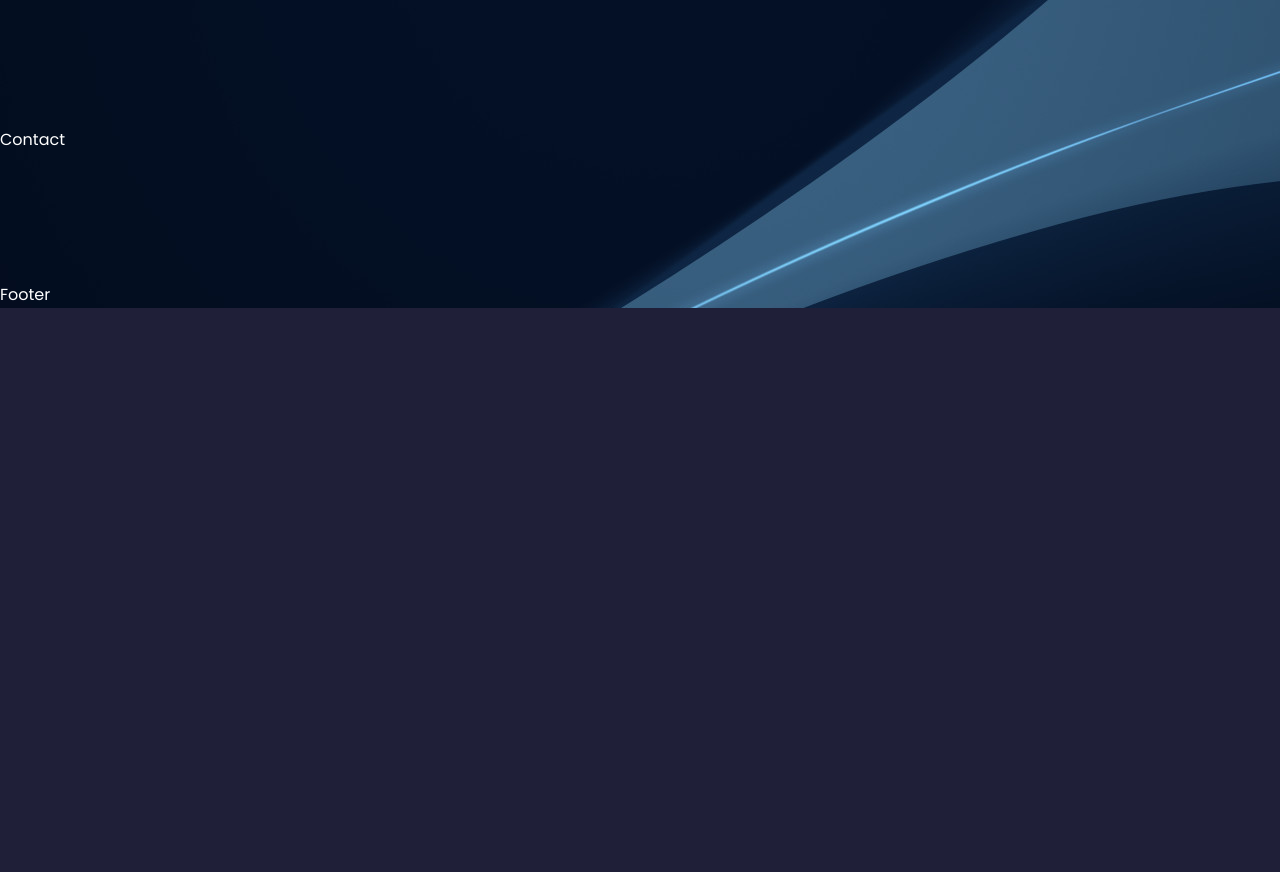
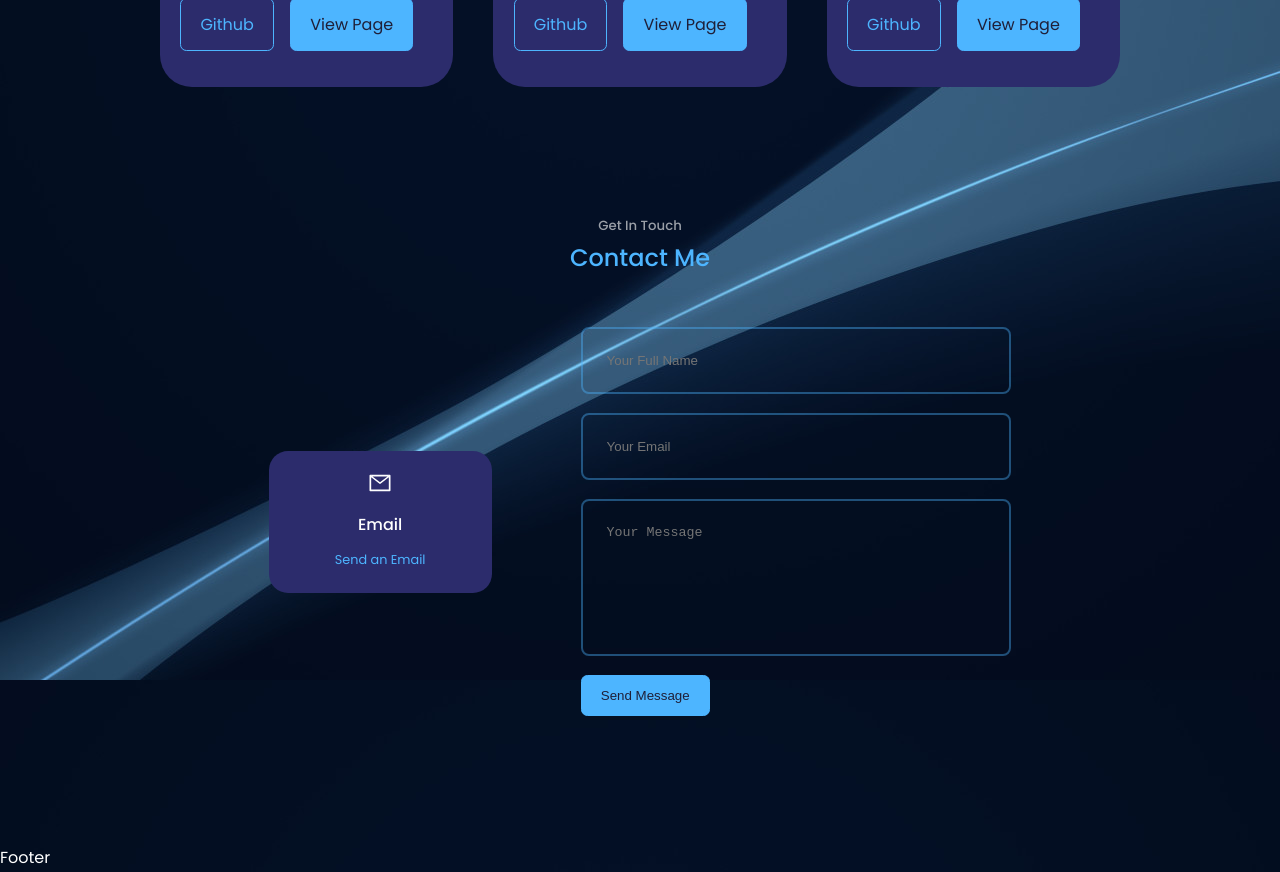
Before and after one commit to Kristixxg/react-portfolio, a React (Create React App) app: page / in a window 1280 px wide. Shown: the part 2920-3792 px from the top of the page. Before the commit the page ends 3228 px from the top, so only its background shows below. Built offline with nearby package versions, Linux system fonts and the light colour scheme.

Commit message:
add contact section

```diff
--- a/package.json
+++ b/package.json
@@ -3,9 +3,11 @@
   "version": "0.1.0",
   "private": true,
   "dependencies": {
+    "@emailjs/browser": "^3.6.2",
     "@testing-library/jest-dom": "^5.16.4",
     "@testing-library/react": "^13.3.0",
     "@testing-library/user-event": "^13.5.0",
+    "emailjs-com": "^3.2.0",
     "react": "^18.1.0",
     "react-dom": "^18.1.0",
     "react-icons": "^4.3.1",
--- a/src/components/contact/Contact.jsx
+++ b/src/components/contact/Contact.jsx
@@ -1,9 +1,45 @@
-import React from "react";
+import React, { useRef } from 'react';
 import './contact.css'
+import {AiOutlineMail} from 'react-icons/ai';
+import emailjs from '@emailjs/browser';
 
 const Contact = () => {
+    const form = useRef();
+    const sendEmail = (e) => {
+        e.preventDefault();
+
+        emailjs.sendForm('service_65y747q', 'template_dzn90ua', form.current, 'dx_UMkOWyHBANF96A')
+        .then((result) => {
+            console.log(result.text);
+            e.target.reset();
+        }, (error) => {
+            console.log(error.text);
+        });
+    };
+
+
     return (
-        <section id="contact">Contact</section>
+        <section id="contact">
+            <h5>Get In Touch</h5>
+            <h2>Contact Me</h2>
+
+            <div className="container contact__container">
+                <div className="contact__options">
+                    <article className="contact__option">
+                        <AiOutlineMail className="contanct__option-icon"/>
+                        <h4>Email</h4>
+                        {/* <h5>krisxxg@gmail.com</h5> */}
+                        <a href="mailto:krisxxg@gmail.com" target='#'>Send an Email</a>
+                    </article>
+                </div>
+                <form ref={form} onSubmit={sendEmail}>
+                    <input type="text" name="name" placeholder="Your Full Name" required/>
+                    <input type="email" name="email" placeholder="Your Email" required/>
+                    <textarea name="message" rows="7" placeholder="Your Message" required></textarea>
+                    <button type="submit" className="btn btn-primary">Send Message</button>
+                </form>
+            </div>
+        </section>
     )
 }
 
--- a/src/components/contact/contact.css
+++ b/src/components/contact/contact.css
@@ -0,0 +1,71 @@
+.container.contact__container {
+    width: 58%;
+    display: grid;
+    grid-template-columns: 30% 58%;
+    gap: 12%;
+}
+
+.contact__options {
+  /* display: flex;
+  flex-direction: column;
+  justify-content: center; */
+  margin: auto 0;
+}
+
+.contact__option {
+    background: var(--color-bg-variant);
+    padding: 1.2rem;
+    border-radius: 1.2rem;
+    text-align: center;
+    border: 1px solid transparent;
+    transition: var(--transition);
+}
+
+.contact__option:hover {
+    background: transparent;
+    border-color: var(--color-primary-variant);
+}
+
+.contanct__option-icon {
+    font-size: 1.5rem;
+    margin-bottom: 0.5rem;
+}
+
+.contact__option a {
+    margin-top: 0.7rem;
+    display: inline-block;
+    font-size: 0.8rem;
+}
+
+/* form serction */
+
+form {
+    display: flex;
+    flex-direction: column;
+    gap: 1.2rem;
+}
+
+input, textarea {
+    width: 100%;
+    padding: 1.5rem;
+    border-radius: 0.5rem;
+    background: transparent;
+    border: 2px solid var(--color-primary-variant);
+    resize: none;
+    color: var(--color-white);
+}
+
+/* media queries */
+
+@media screen and (max-width:1024px) {
+    .container.contact__container {
+        grid-template-columns: 1fr;
+        gap: 2rem;
+    }
+}
+
+@media screen and (max-width:600px) {
+    .container.contact__container {
+        width: var(--container-width-sm);
+    }
+}
--- a/src/components/header/HeaderSocial.jsx
+++ b/src/components/header/HeaderSocial.jsx
@@ -5,8 +5,8 @@ import {BsGithub} from 'react-icons/bs';
 const HeaderSocials = () => {
 return (
     <div className="header__socials">
-        <a href="https://www.linkedin.com/in/kristixxg/" target="_blank"><BsLinkedin /></a>
-        <a href="https://github.com/Kristixxg" target="_blank"><BsGithub /></a>
+        <a href="https://www.linkedin.com/in/kristixxg/" target="#"><BsLinkedin /></a>
+        <a href="https://github.com/Kristixxg" target="#"><BsGithub /></a>
     </div>
 )
 }
--- a/src/components/nav/Nav.jsx
+++ b/src/components/nav/Nav.jsx
@@ -13,7 +13,7 @@ const Nav = () => {
     const [activeNav, setActiveNav] = useState('#')
     return (
         <nav>
-            <a href="" onClick={()=>setActiveNav('#')} className={activeNav === '#' ? 'active' : ''}><AiOutlineHome /></a>
+            <a href="#" onClick={()=>setActiveNav('#')} className={activeNav === '#' ? 'active' : ''}><AiOutlineHome /></a>
             <a href="#about" onClick={()=>setActiveNav('#about')} className={activeNav === '#about' ? 'active' : ''}><AiOutlineUser /></a>
             <a href="#experience" onClick={()=>setActiveNav('#experience')} className={activeNav === '#experience' ? 'active' : ''}><BsBook /></a>
             <a href="#portfolio" onClick={()=>setActiveNav('#portfolio')} className={activeNav === '#portfolio' ? 'active' : ''}><GoProject /></a>
--- a/src/components/portfolio/portfolio.css
+++ b/src/components/portfolio/portfolio.css
@@ -32,6 +32,10 @@
     margin-bottom: 1rem;
 }
 
+.portfolio__item-image img {
+    height: 220px;
+}
+
 /* media queries medium */
 
 @media screen and (max-width:1024px) {
@@ -45,7 +49,7 @@
 
 @media screen and (max-width:600px) {
     .portfolio__container {
-        grid-template-columns: 1fr 1fr;
+        grid-template-columns: 1fr;
         gap: 1rem;
     }
 }
```
Also changed, not shown: 1 other file (tests, documents, lock files or other folders).
